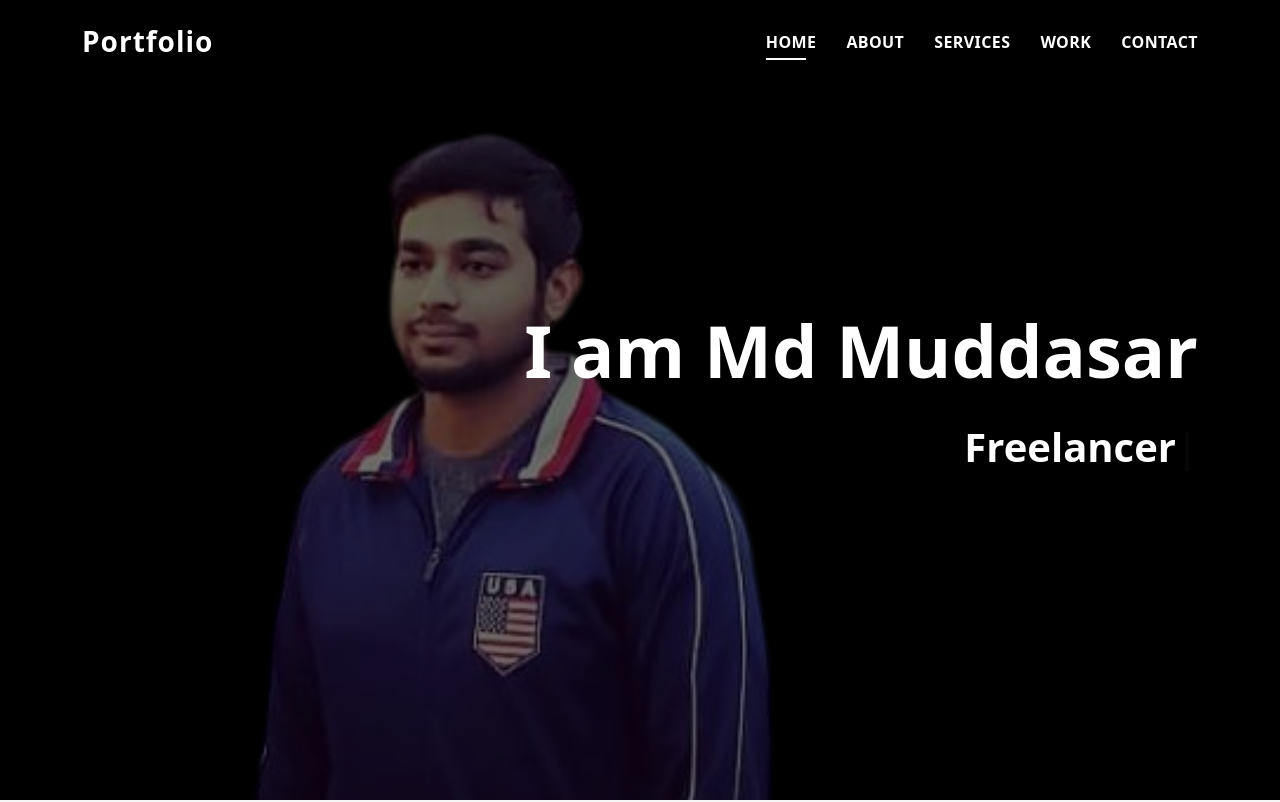
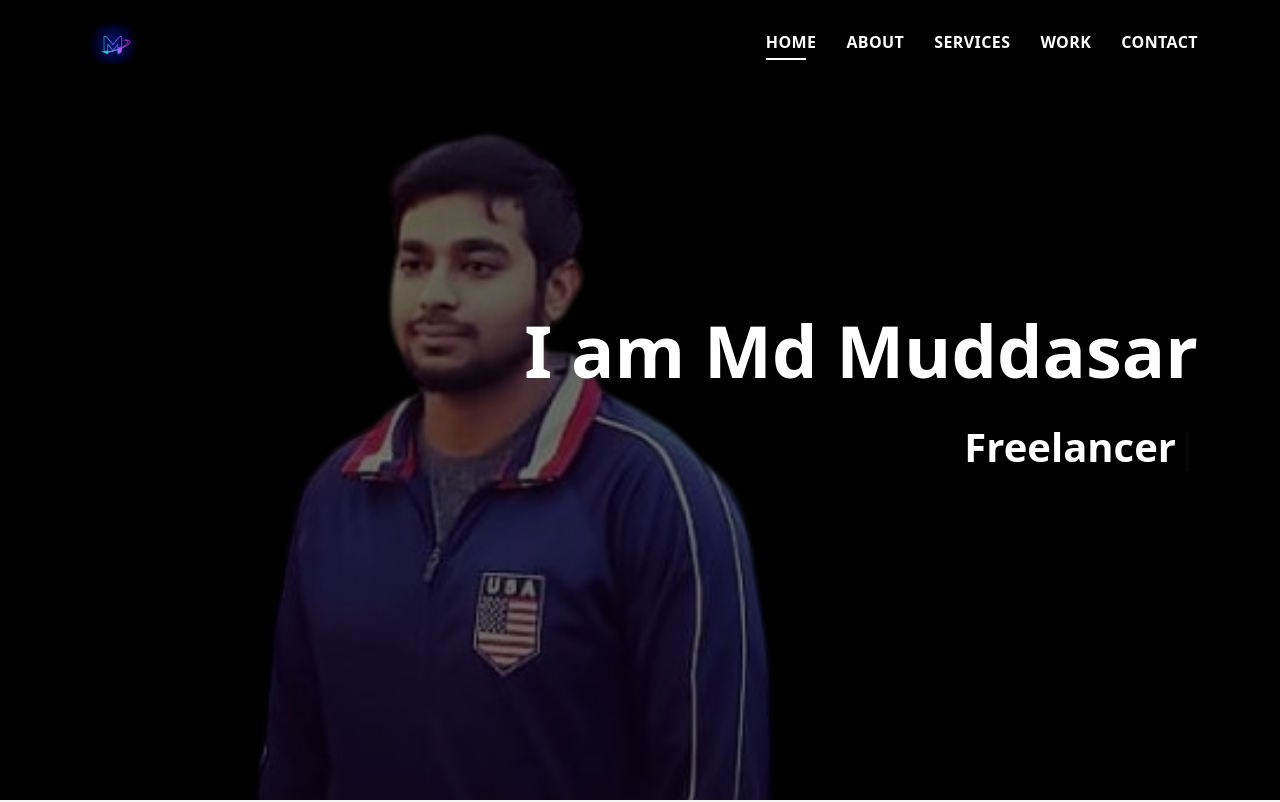
Before and after one commit to SagarPatel212/Portfolio, a plain HTML site: page index.html in a window 1280 px wide. Shown: the top 802 px of the page. Drawn offline with Linux system fonts and the light colour scheme.

Commit message:
second commit

```diff
--- a/index.html
+++ b/index.html
@@ -22,12 +22,6 @@
   <!-- Template Main CSS File -->
   <link href="css/style.css" rel="stylesheet">
 
-  <!-- =======================================================
-  * Template Name: DevFolio - v4.9.1
-  * Template URL: https://bootstrapmade.com/devfolio-bootstrap-portfolio-html-template/
-  * Author: BootstrapMade.com
-  * License: https://bootstrapmade.com/license/
-  ======================================================== -->
 </head>
 
 <body>
@@ -36,9 +30,9 @@
   <header id="header" class="fixed-top">
     <div class="container d-flex align-items-center justify-content-between">
 
-      <h1 class="logo"><a href="index.html">Portfolio</a></h1>
+      <!-- <h1 class="logo"><a href="index.html">Portfolio</a></h1> -->
       <!-- Uncomment below if you prefer to use an image logo -->
-      <!-- <a href="index.html" class="logo"><img src="img/logo.png" alt="" class="img-fluid"></a>-->
+      <a href="index.html" class="logo"><img src="img/logo.jpg" alt="" class="img-fluid"></a>
 
       <nav id="navbar" class="navbar">
         <ul>
@@ -467,7 +461,7 @@
   <script src="lib/glightbox/js/glightbox.min.js"></script>
   <script src="lib/swiper/swiper-bundle.min.js"></script>
   <script src="lib/typed.js/typed.min.js"></script>
-  <script src="lib/php-email-form/validate.js"></script>
+  <!-- <script src="lib/php-email-form/validate.js"></script> -->
 
   <!-- Template Main JS File -->
   <script src="js/main.js"></script>
```
Also changed, not shown: img/logo.jpg (added).
